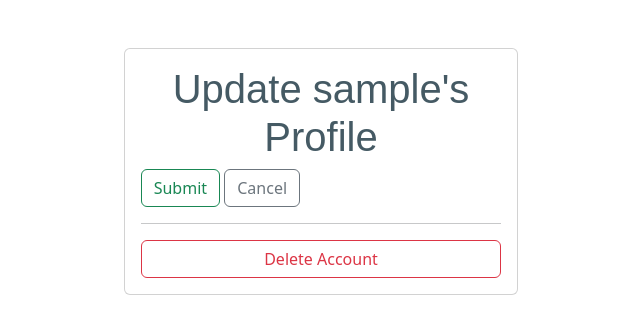
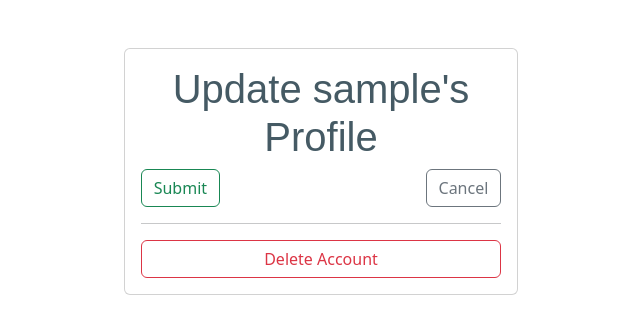
Before and after one commit to sammark1/Compend, a Django app: template main_app/templates/profile_update.html in a window 1280 px wide. Shown: the part 56-390 px from the top of the page, without its empty margins (319-959 px from the left). Run offline with Django 4.2, Linux system fonts and the light colour scheme; the template is opened without the code that fills it: values that come from a table or form of the project are taken from there, others are empty; the visitor is signed in with stand-in values (Sample User, id 1); some libraries are stand-ins or nearby versions.

Commit message:
tweaked style

```diff
--- a/main_app/templates/profile.html
+++ b/main_app/templates/profile.html
@@ -6,7 +6,7 @@
 
 {% block body %}
 <div class="col-md-8 mx-auto p-3 py-md-5">
-    <div class="card"> <img class="card-img-top" src="https://i.imgur.com/K7A78We.jpg" alt="Card image cap">
+    <div class="card"> <img class="card-img-top img-responsive" src="https://wyrmwoodgaming.com/wp-content/uploads/2020/01/Dice-Skews-MAIN-image-31-scaled.jpg" alt="Card image cap">
         <div class="card-body little-profile text-center">
                 <div class="pro-img"><img src="https://i.imgur.com/8RKXAIV.jpg" alt="user"></div>
                 <h3 class="m-b-0">{{user.username}}</h3>
--- a/main_app/templates/profile_update.html
+++ b/main_app/templates/profile_update.html
@@ -14,7 +14,7 @@
     {% csrf_token %}
     {{form|crispy}}
     <input class="btn btn-outline-success" type="submit" value="Submit" />
-    <a href="{% url 'profile' user.username%}" class="btn btn-outline-secondary" type="button">Cancel</a>
+    <a href="{% url 'profile' user.username%}" class="btn btn-outline-secondary float-end" type="button">Cancel</a>
     </form>
     <hr/>
     <a href="{% url 'profile_delete' user.username%}" class="btn btn-outline-danger">Delete Account</a>
```
